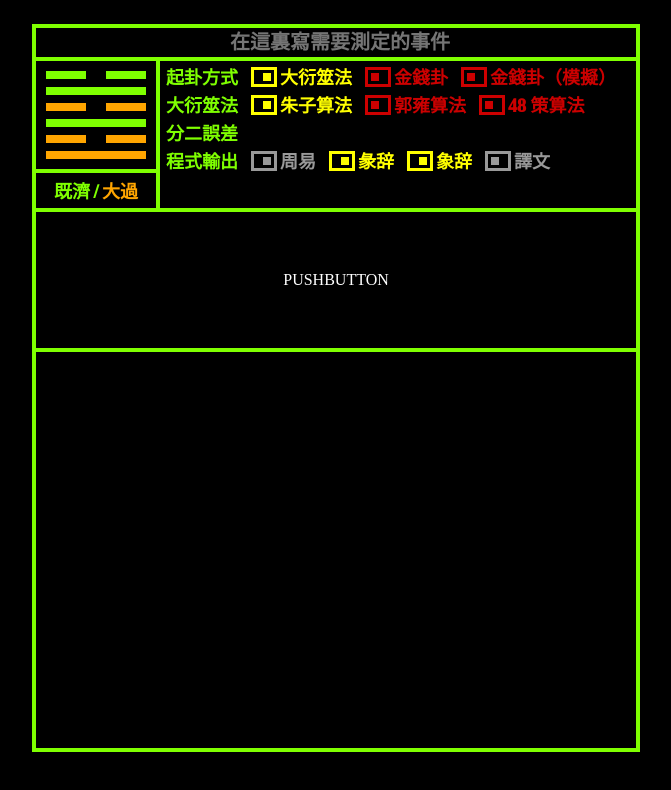
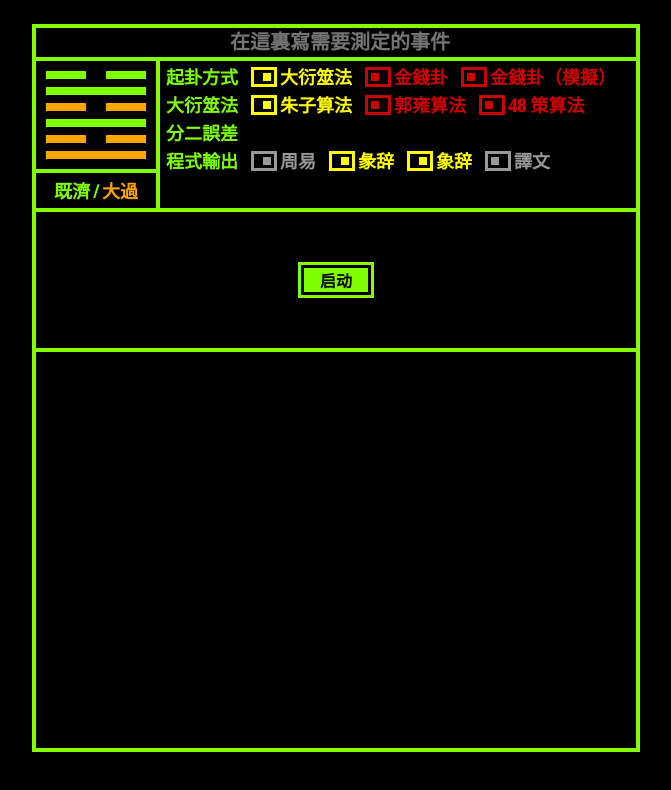
Before and after one commit to chuigda/Project-Y2, a React (Vite) app: page / in a window 1280 px wide. Shown: the top 790 px of the page, without its empty margins (304-975 px from the left). Built offline with nearby package versions, Linux system fonts and the light colour scheme.

Commit message:
我是一只猫，快乐的星猫，周围冒气泡，音乐的符号~

```diff
--- a/src/components/Gua.tsx
+++ b/src/components/Gua.tsx
@@ -1,8 +1,8 @@
 import React from 'react'
 
 import { Yao } from './Yao'
+
 import data from '../data/data'
-
 import './Gua.css'
 
 export const Gua = ({ id, gua }) => {
--- /dev/null
+++ b/src/components/PushButton.css
@@ -0,0 +1,24 @@
+.push-button {
+    color: black;
+    background-color: chartreuse;
+
+    border: 3px solid black;
+    outline: 3px solid chartreuse;
+
+    font-weight: 1000;
+
+    text-align: center;
+
+    user-select: none;
+    cursor: pointer;
+}
+
+.push-button:hover {
+    background-color: #ffff00;
+    outline-color: #ffff00;
+}
+
+.push-button:active {
+    background-color: orange;
+    outline-color: orange;
+}
--- /dev/null
+++ b/src/components/PushButton.tsx
@@ -0,0 +1,16 @@
+import React from 'react'
+
+import './PushButton.css'
+
+export const PushButton = ({ text, id, disabled, title, onClick, style }) => {
+   let className = 'push-button'
+   if (disabled) {
+      className += ' disabled'
+   }
+
+   return (
+      <div className={className} id={id} title={title} onClick={onClick} style={style}>
+         {text}
+      </div>
+   )
+}
--- a/src/components/ToggleButton.css
+++ b/src/components/ToggleButton.css
@@ -8,7 +8,7 @@
 
 .toggle-button-switch {
     border: 3px solid transparent;
-    outline: 3px solid #CC0000;
+    outline: 3px solid #C00;
     height: 8px;
     width: 14px;
 
@@ -16,22 +16,22 @@
 }
 
 .toggled > .toggle-button-switch {
-    outline: 3px solid #ffff00;
+    outline-color: #FF0;
 }
 
 .disabled > .toggle-button-switch {
-    outline: 3px solid #999;
+    outline-color: #999;
 }
 
 .toggle-button-switch > div {
     height: 8px;
     width: 8px;
-    background: #CC0000;
+    background: #C00;
 }
 
 .toggled > .toggle-button-switch > div {
-    background: #ffff00;
-    margin-left: 6px;
+    background: #FF0;
+    float: right;
 }
 
 .disabled > .toggle-button-switch > div {
@@ -41,11 +41,11 @@
 .toggle-button-text {
     font-size: 18px;
     font-weight: 1000;
-    color: #CC0000;
+    color: #C00;
 }
 
 .toggled > .toggle-button-text {
-    color: #ffff00;
+    color: #FF0;
 }
 
 .disabled > .toggle-button-text {
--- a/src/components/ToggleButton.tsx
+++ b/src/components/ToggleButton.tsx
@@ -2,21 +2,19 @@ import React from 'react'
 
 import './ToggleButton.css'
 
-export const statusPool = {}
-
-export const ToggleButton = ({ text, id, initStatus, disabled, title, onToggled }) => {
-   statusPool[id] = statusPool[id] || initStatus || false
+export const ToggleButton = ({ text, initStatus, disabled, title, onToggled }) => {
+   const status = initStatus || false
 
    let className = 'toggle-button'
    if (disabled) {
       className += ' disabled'
    }
-   if (statusPool[id]) {
+   if (status) {
       className += ' toggled'
    }
 
    return (
-      <div id={id} className={className} title={title}>
+      <div className={className} title={title}>
          <div className="toggle-button-switch">
             <div />
          </div>
--- a/src/index.tsx
+++ b/src/index.tsx
@@ -2,8 +2,10 @@ import React from 'react'
 import { createRoot } from 'react-dom/client'
 
 import { Gua } from './components/Gua'
+import { ToggleButton } from './components/ToggleButton'
+
 import './index.css'
-import {ToggleButton} from "./components/ToggleButton";
+import {PushButton} from "./components/PushButton";
 
 const App = () => {
    return (
@@ -17,32 +19,26 @@ const App = () => {
                <div>
                   <span>起卦方式</span>
                   <ToggleButton text="大衍筮法"
-                                id="mode1"
                                 initStatus={true}
                                 title="模擬周易最傳統的使用蓍草的起卦方式"
                   />
                   <ToggleButton text="金錢卦"
-                                id="mode2"
                                 title="使用銅錢替代蓍草的簡化起卦方法，陰陽概率是完全均等的"
                   />
                   <ToggleButton text="金錢卦（模擬）"
-                                id="mode3"
                                 title="概率上同金錢卦，但是使用更簡單的隨機數模擬"
                   />
                </div>
                <div id="mode1-line1">
                   <span>大衍筮法</span>
                   <ToggleButton text="朱子算法"
-                                id="mode1-1"
                                 initStatus={true}
                                 title="朱熹紀錄的揲蓍方法，每一變都要掛一"
                   />
                   <ToggleButton text="郭雍算法"
-                                id="mode1-2"
                                 title="郭雍紀錄的揲蓍方法，只有第一變掛一"
                   />
                   <ToggleButton text="48 策算法"
-                                id="mode1-2"
                                 title="以48策而不是49策開始揲蓍，並且每一遍都掛一。該方法的概率分布更平均且與史料記載更符合"
                   />
                </div>
@@ -52,23 +48,19 @@ const App = () => {
                <div>
                   <span>程式輸出</span>
                   <ToggleButton text="周易"
-                                id="yi"
                                 initStatus={true}
                                 disabled={true}
                                 title="你要是連周易原文都不看，那我真不知道你在占什麽"
                   />
                   <ToggleButton text="彖辞"
-                                id="tuan"
                                 initStatus={true}
                                 title="輸出中包含彖辞对于周易的解釋"
                   />
                   <ToggleButton text="象辞"
-                                id="xiang"
                                 initStatus={true}
                                 title="輸出中包含象辞对于周易的解釋"
                   />
                   <ToggleButton text="譯文"
-                                id="trans"
                                 initStatus={false}
                                 disabled={true}
                                 title="這個功能還沒實現，請見諒"
@@ -78,7 +70,7 @@ const App = () => {
          </div>
          <div className="medium-container">
             <div className="medium-container-inner">
-               PUSHBUTTON
+               <PushButton text="启动" style={{ width: 64 }} />
             </div>
          </div>
       </div>
```
